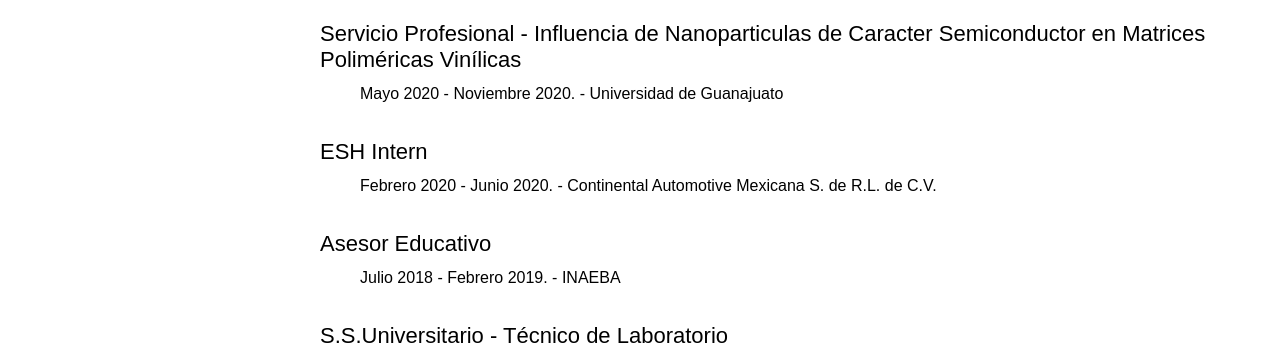
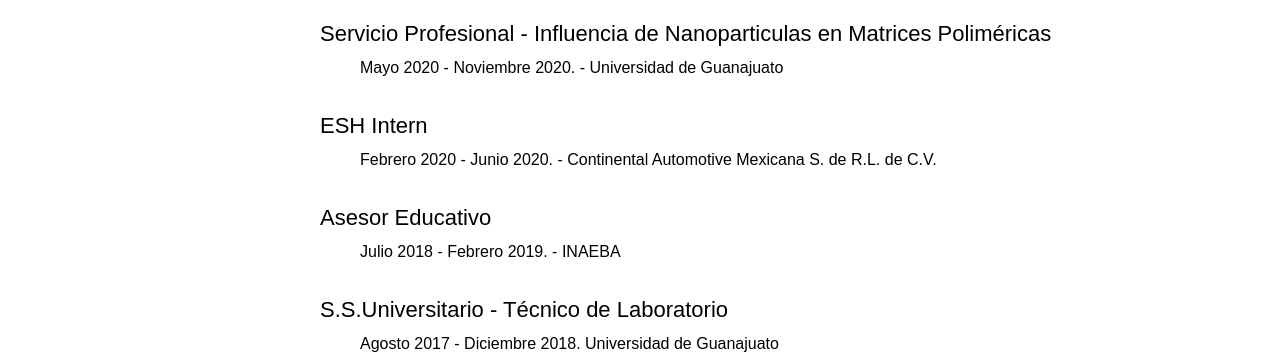
Before and after one commit to jalopezgarcia01/jalopezgarcia01.github.com, a plain HTML site: page CV/index.html in a window 1280 px wide. Shown: the part 740-1100 px from the top of the page. Drawn offline with Linux system fonts and the light colour scheme.

Commit message:
Cambiamos titulo de SSP

```diff
--- a/CV/index.html
+++ b/CV/index.html
@@ -45,7 +45,7 @@
                 <div>
                     <dl>
                          <dt style="font-size: 22px;margin-bottom: 12px;margin-top: 36px;">
-                            Servicio Profesional - Influencia de Nanoparticulas de Caracter Semiconductor en Matrices Poliméricas Vinílicas</dt>
+                            Servicio Profesional - Influencia de Nanoparticulas en Matrices Poliméricas</dt>
                         <dd>Mayo 2020 - Noviembre 2020. - Universidad de Guanajuato</dd>
                         <dt style="font-size: 22px;margin-bottom: 12px;margin-top: 36px;">
                             ESH Intern</dt>
```
